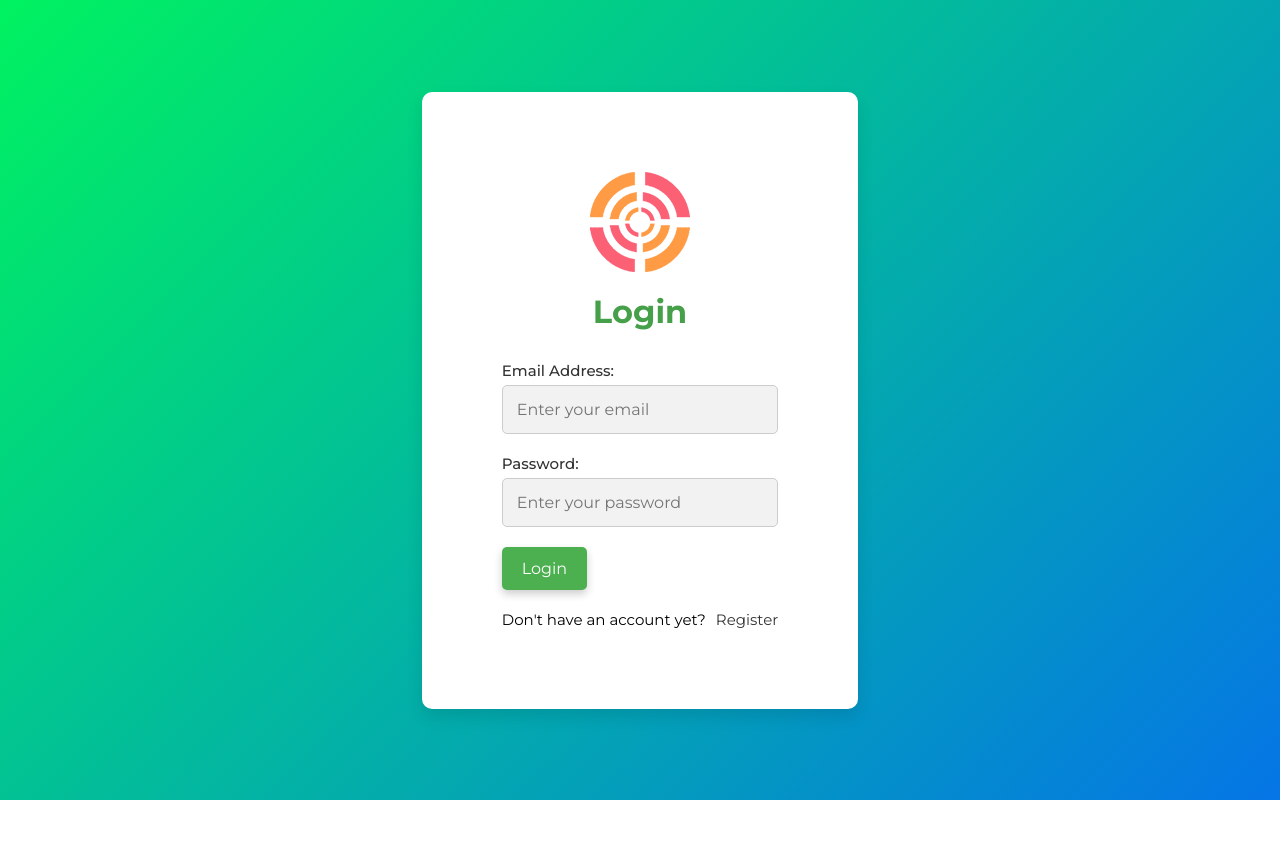
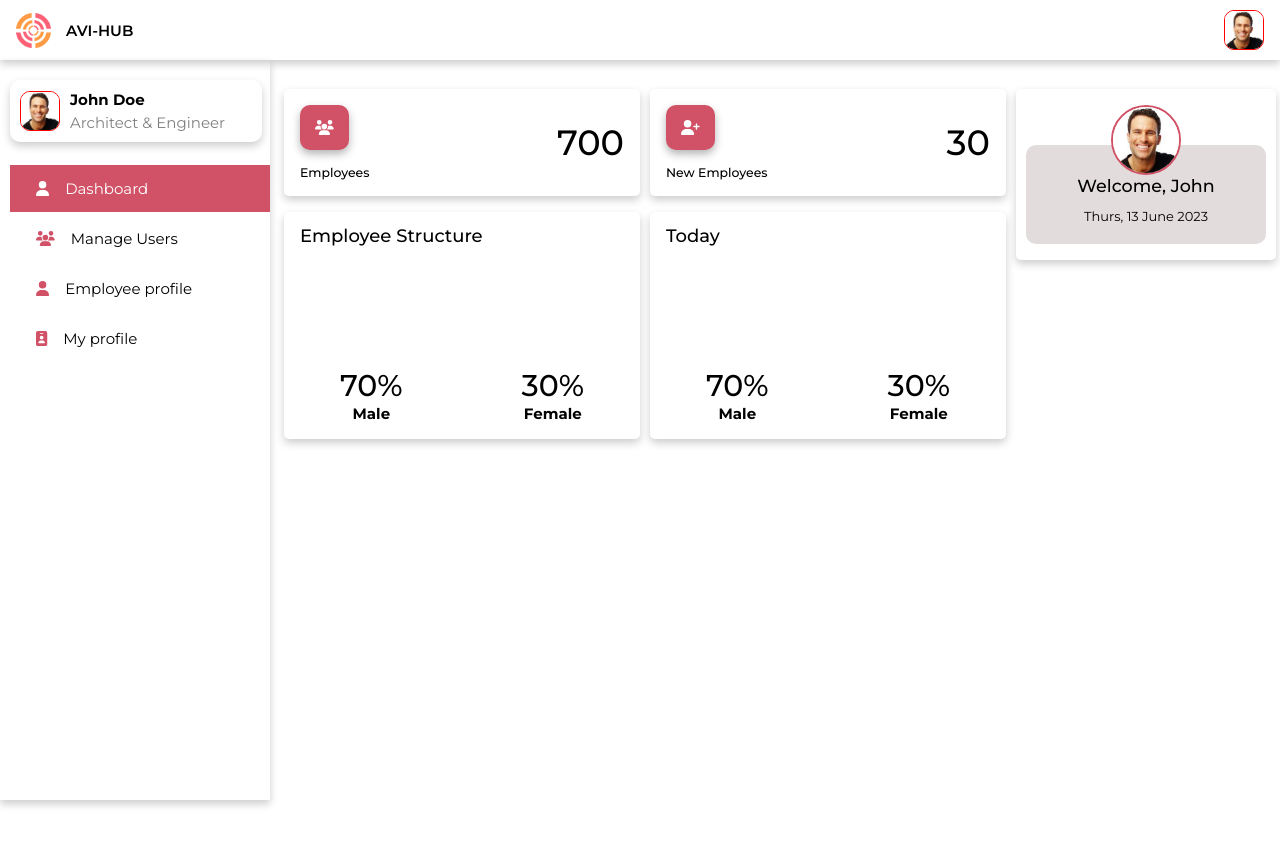
Before and after one commit to harry-olabs/avi-hub, a React (Create React App) app: page / in a window 1280 px wide. Before the commit this address led to /login. Shown: the top 846 px of the page. Before the commit the page ends 800 px from the top, so only its background shows below. Built offline with nearby package versions, Linux system fonts and the light colour scheme; the HTML template or start-up script is replaced by a standard one.

Commit message:
made changes in the app.js file

```diff
--- a/src/App.js
+++ b/src/App.js
@@ -1,7 +1,7 @@
 import React from "react";
-import { Routes } from "./routes";
+import AppRoutes from "./components/Routes";
 
 function App() {
-  return <Routes />;
+  return <AppRoutes />;
 }
 export default App;
```
